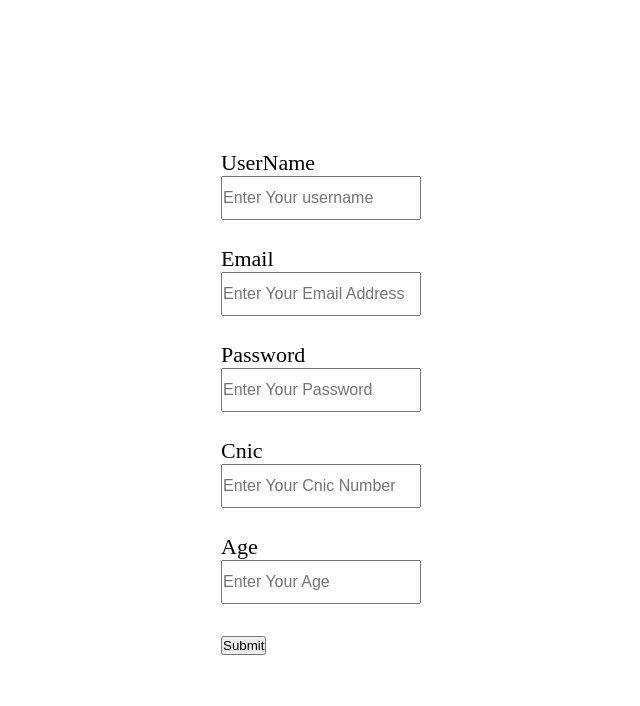
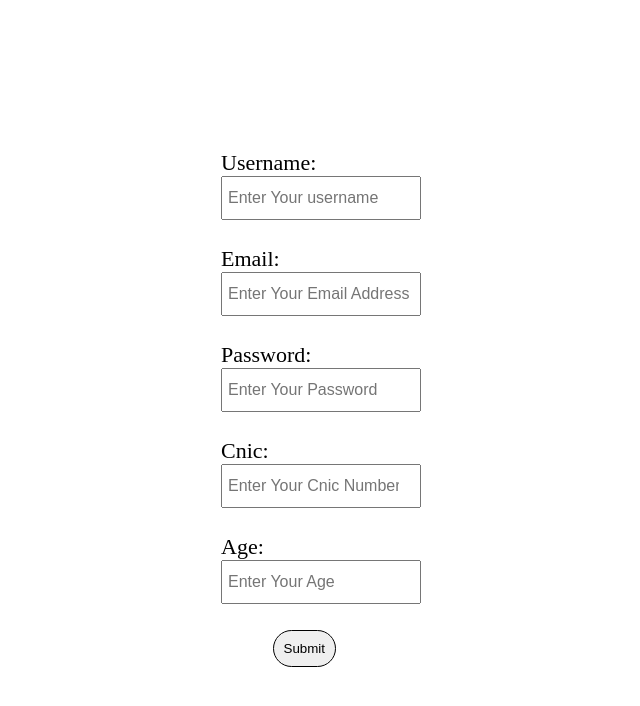
Before and after one commit to Hamzaabro5/Form-Assignment-Using-Regex, a plain HTML site: page index.html in a window 1280 px wide. Shown: the whole page, without its empty margins (429-1069 px from the left). Drawn offline with Linux system fonts and the light colour scheme.

Commit message:
Regex form

```diff
--- a/index.html
+++ b/index.html
@@ -12,27 +12,27 @@
 
       <div>
         <div>
-            <label for="username">UserName</label><br/>
+            <label for="username">Username:</label><br/>
             <input class="username" type="text" placeholder="Enter Your username">
            </div>
 
            <div><br/<br/>
-            <label for="email">Email</label><br/>
+            <label for="email">Email:</label><br/>
             <input class="email" type="email" placeholder="Enter Your Email Address">
            </div>
 
            <div><br/<br/>
-            <label for="password">Password</label><br/>
+            <label for="password">Password:</label><br/>
             <input class="password" type="password" placeholder="Enter Your Password">
            </div>
 
            <div><br/<br/>
-            <label for="cnic">Cnic</label><br/>
+            <label for="cnic">Cnic:</label><br/>
             <input class="cnic" type="number" placeholder="Enter Your Cnic Number">
            </div>
 
            <div><br/<br/>
-            <label for="age">Age</label><br/>
+            <label for="age">Age:</label><br/>
             <input class="age" type="number" placeholder="Enter Your Age">
            </div><br/>
       </div>
--- a/style.css
+++ b/style.css
@@ -14,5 +14,12 @@ input{
     width: 200px;
     height: 3vh;
     font-size: 16px;
-    padding: 20px 0px;
+    padding: 20px 5px;
 }
+.submit{
+    position: absolute;
+    right: 85px;
+    padding: 10px;
+    border-radius: 30px;
+    border: 1px solid black;
+}
```
